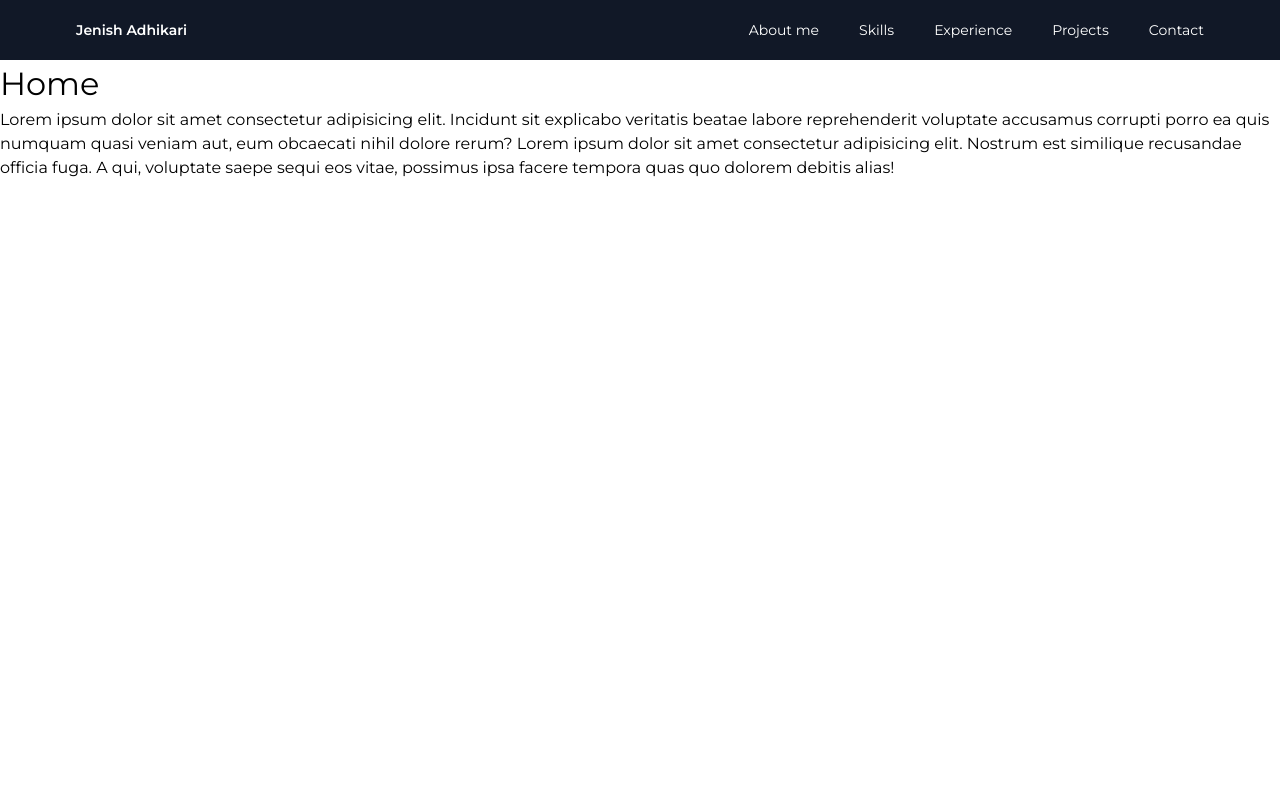
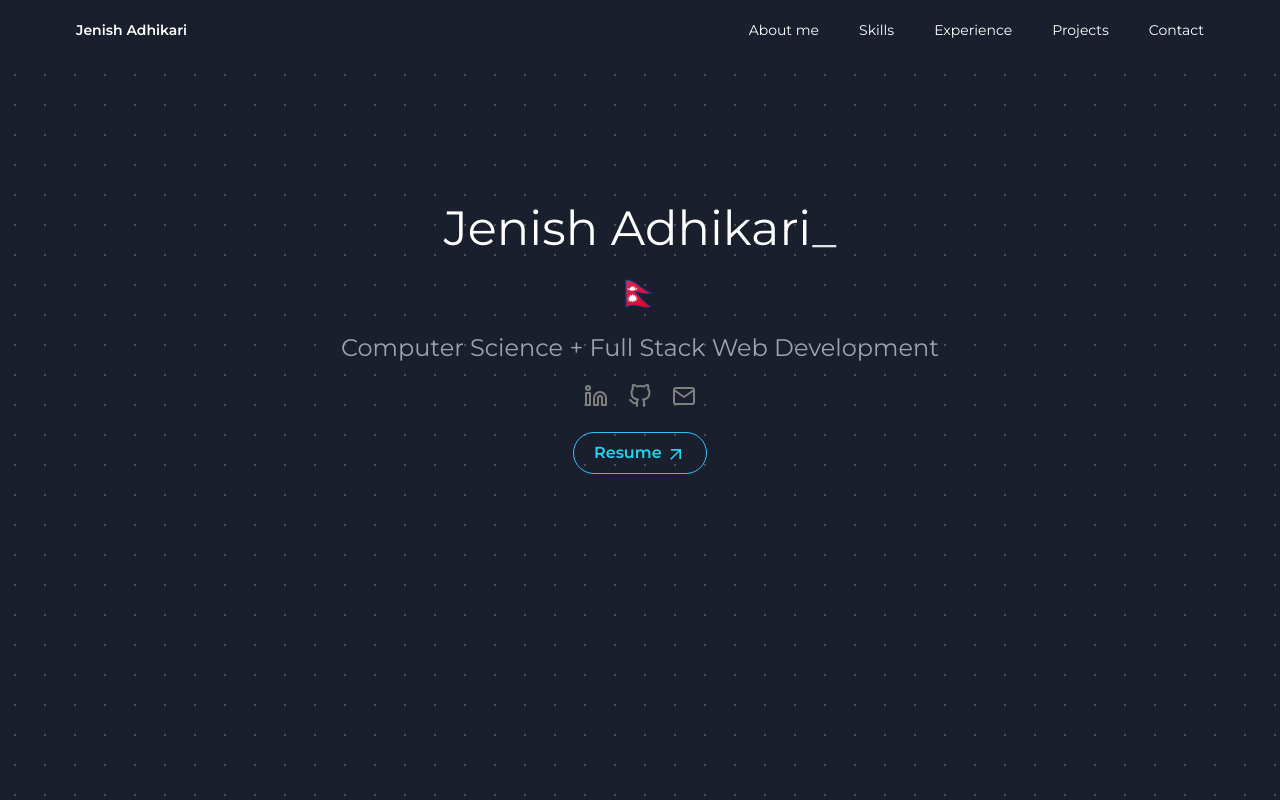
Before and after one commit to jenishxadhikari/jenish-portfolio, a React (Vite) app: page / in a window 1280 px wide. Shown: the top 800 px of the page. Built offline with nearby package versions, Linux system fonts and the light colour scheme.

Commit message:
Update NavBar, Footer & Home UI components

```diff
--- a/index.html
+++ b/index.html
@@ -6,7 +6,7 @@
     <meta name="viewport" content="width=device-width, initial-scale=1.0" />
     <title>Jenish Adhikari</title>
   </head>
-  <body class="font-montserrat">
+  <body class="font-montserrat text-white">
     <div id="root"></div>
     <script type="module" src="/src/index.jsx"></script>
   </body>
--- a/src/components/Footer.jsx
+++ b/src/components/Footer.jsx
@@ -1,27 +1,13 @@
-import { FiLinkedin } from "react-icons/fi";
-import { FaXTwitter } from "react-icons/fa6";
-import { MdOutlineEmail } from "react-icons/md";
 import { IoIosArrowDropup } from "react-icons/io";
-import {Link as ScrollLink} from 'react-scroll'
+import { Socials } from "../components";
+import { Link as ScrollLink } from "react-scroll";
 
 function Footer() {
   return (
-    <footer className="flex w-full items-center justify-between gap-10 bg-gray-900 px-16 py-6 text-sm text-white">
+    <footer className="flex w-full items-center justify-between gap-10 bg-slate-900 px-16 py-6 text-sm text-white">
       <h3>© {new Date().getFullYear()} Jenish Adhikari</h3>
-      <div className="flex gap-5 text-2xl items-center">
-        <a
-          href="https://www.linkedin.com/in/adhikarijenish/"
-          target="_blank"
-          rel="noopener noreferrer"
-        >
-          <FiLinkedin color="gray" />
-        </a>
-        <a href="https://x.com/_jenishadhikari" target="_blank">
-          <FaXTwitter color="gray" />
-        </a>
-        <a href="mailto:jenishadhikari2060@gmail.com">
-          <MdOutlineEmail color="gray" />
-        </a>
+      <div className="flex items-center gap-5 text-2xl">
+        <Socials />
         <ScrollLink
           spy={true}
           smooth={true}
@@ -29,7 +15,7 @@ function Footer() {
           offset={-80}
           to={"home"}
         >
-         <IoIosArrowDropup color="sky" className="ml-6 text-4xl" />
+          <IoIosArrowDropup className="ml-6 text-4xl text-cyan-400" />
         </ScrollLink>
       </div>
     </footer>
--- a/src/components/Home.jsx
+++ b/src/components/Home.jsx
@@ -1,17 +1,35 @@
+import TypewriterComponent from "typewriter-effect";
+import { Socials } from "../components";
+import { MdArrowOutward } from "react-icons/md";
+
 function Home() {
   return (
-    <div className="h-screen" id="home">
-      <h1>Home</h1>
-      <p>
-        Lorem ipsum dolor sit amet consectetur adipisicing elit. Incidunt sit
-        explicabo veritatis beatae labore reprehenderit voluptate accusamus
-        corrupti porro ea quis numquam quasi veniam aut, eum obcaecati nihil
-        dolore rerum? Lorem ipsum dolor sit amet consectetur adipisicing elit.
-        Nostrum est similique recusandae officia fuga. A qui, voluptate saepe
-        sequi eos vitae, possimus ipsa facere tempora quas quo dolorem debitis
-        alias!
-      </p>
-    </div>
+    <article
+      className="flex h-screen w-full flex-col items-center pt-36"
+      id="home"
+    >
+      <h1 className="font-sembold self-center text-5xl">
+        <TypewriterComponent
+          options={{
+            strings: ["Jenish Adhikari"],
+            delay: 100,
+            deleteSpeed: Infinity,
+            autoStart: true,
+            cursor: "_",
+          }}
+        />
+      </h1>
+      <span className="my-5 text-4xl">🇳🇵</span>
+      <h2 className="mb-5 text-2xl text-gray-400">
+        Computer Science + Full Stack Web Development
+      </h2>
+      <div className="mb-6 flex items-center gap-5 text-2xl">
+        <Socials />
+      </div>
+      <button className="text-md font-semibold rounded-full border border-solid border-sky-400 px-5 py-2 text-cyan-400 hover:bg-cyan-400/10">
+        Resume <MdArrowOutward className="inline text-xl" />
+      </button>
+    </article>
   );
 }
 
--- a/src/components/NavBar.jsx
+++ b/src/components/NavBar.jsx
@@ -30,9 +30,9 @@ function NavBar() {
   };
 
   return (
-    <header className="sticky top-0 flex w-full content-center justify-between bg-gray-900 px-16 py-3 text-white">
+    <header className="sticky top-0 flex w-full content-center justify-between bg-backgroundColor px-16 py-3 text-white">
       <Navlink link={"home"}>
-        <h3 className="font-semibold text-md">Jenish Adhikari</h3>
+        <h3 className="text-md font-semibold">Jenish Adhikari</h3>
       </Navlink>
 
       <nav className="flex gap-6">
--- a/src/components/index.js
+++ b/src/components/index.js
@@ -5,5 +5,7 @@ import Skills from "./Skills";
 import Experience from "./Experience";
 import Projects from "./Projects";
 import Contact from "./Contact";
+import Footer from "./Footer";
+import Socials from "./ui/Socials";
 
-export { NavBar, Home, About, Skills, Experience, Projects, Contact };
+export { NavBar, Home, About, Skills, Experience, Projects, Contact, Footer, Socials };
--- /dev/null
+++ b/src/components/ui/Socials.jsx
@@ -0,0 +1,23 @@
+import { FiLinkedin, FiGithub, FiMail } from "react-icons/fi";
+
+function Socials() {
+  return (
+    <>
+      <a
+        href="https://www.linkedin.com/in/adhikarijenish/"
+        target="_blank"
+        rel="noopener noreferrer"
+      >
+        <FiLinkedin color="gray" />
+      </a>
+      <a href="https://github.com/jenishxadhikari" target="_blank">
+        <FiGithub color="gray" />
+      </a>
+      <a href="mailto:jenishadhikari2060@gmail.com">
+        <FiMail color="gray" />
+      </a>
+    </>
+  );
+}
+
+export default Socials;
--- a/src/pages/Main.jsx
+++ b/src/pages/Main.jsx
@@ -6,18 +6,22 @@ import {
   Experience,
   Projects,
   Contact,
+  Footer,
 } from "../components";
 
 function Main() {
   return (
     <>
       <NavBar />
+      <main className="-z-30 h-full bg-[#242424] bg-[radial-gradient(#ffffff33_1px,#1A1F2D_1px)] bg-[size:30px_30px]">
         <Home />
         <About />
         <Skills />
         <Experience />
         <Projects />
         <Contact />
+      </main>
+      <Footer />
     </>
   );
 }
--- a/tailwind.config.js
+++ b/tailwind.config.js
@@ -6,6 +6,9 @@ export default {
       fontFamily: {
         montserrat: ["Montserrat", "sans-serif"],
       },
+      colors: {
+        backgroundColor: "#1A1F2D",
+      },
     },
   },
   plugins: [],
```
Lines whose indentation alone changed are shown as unchanged.
